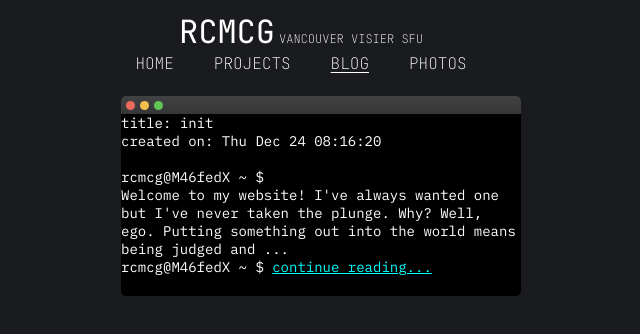
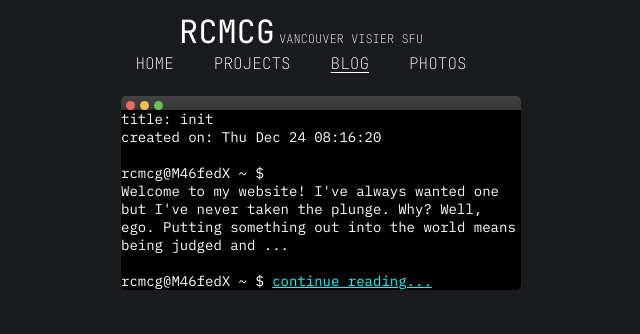
Before and after one commit to rcmcg/personal-website, a React (Vite) app in the folder rcmcg/: page /blog in a window 1280 px wide. Shown: the top 334 px of the page, without its empty margins (319-959 px from the left). Built offline with nearby package versions, Linux system fonts and the light colour scheme.

Commit message:
adjust terminal window styling

```diff
--- a/rcmcg/src/components/terminal-window/TerminalWindow.tsx
+++ b/rcmcg/src/components/terminal-window/TerminalWindow.tsx
@@ -10,6 +10,7 @@ function TerminalWindow() {
           </div>
         </div>
         <div className={"terminal-main ibm-plex-mono-regular"}>
+          <div>
             <div>title: init</div>
             <div>created on: Thu Dec 24 08:16:20</div>
             <br/>
@@ -18,7 +19,11 @@ function TerminalWindow() {
               Welcome to my website! I've always wanted one but I've never taken the plunge. Why? Well, ego.
               Putting something out into the world means being judged and ...
             </div>
+            <br/>
+          </div>
+          <div>
             <div>rcmcg@M46fedX ~ $ <a href={"/blog/-1"}>continue reading...</a></div>
+          </div>
         </div>
       </div>
     </>
--- a/rcmcg/src/components/terminal-window/terminal-window.css
+++ b/rcmcg/src/components/terminal-window/terminal-window.css
@@ -1,7 +1,7 @@
 .terminal {
     display: flex;
     flex-direction: column;
-    height: 200px;
+    height: fit-content;
     background-color: black;
     border-radius: 5px;
     max-width: 400px;
@@ -41,5 +41,6 @@
     font-size: 14px;
     display: flex;
     flex-direction: column;
+    justify-content: space-between;
     height: 100%;
 }
```
Lines whose indentation alone changed are shown as unchanged.
